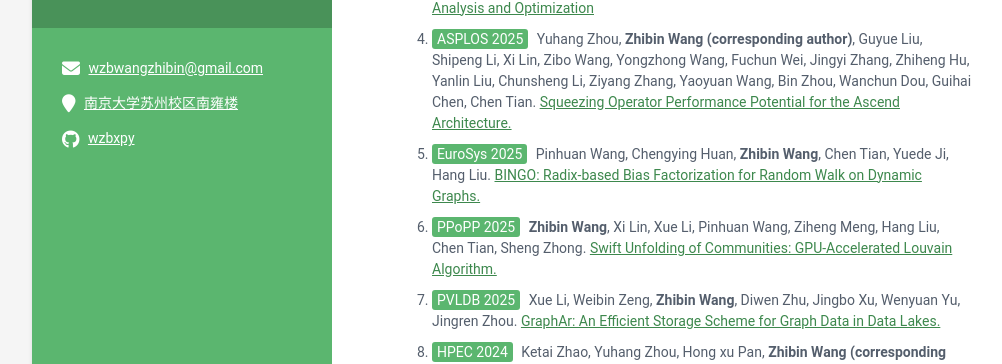
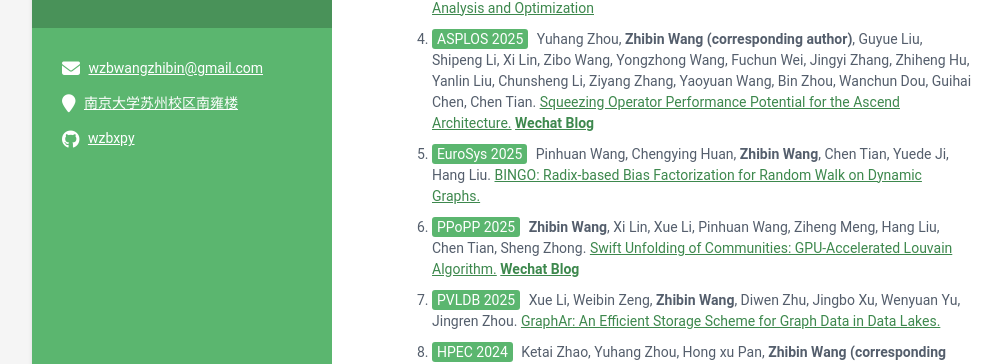
Before and after one commit to wzbxpy/wzbxpy.github.io, a Jekyll site: the page built from publication.md, in a window 1280 px wide. Shown: the part 426-790 px from the top of the page, without its empty margins (108-1110 px from the left). Built offline with Jekyll 4.4.1, drawn with Linux system fonts in a browser that asks for light colours; our own code applies the rules of GitHub Pages for plain Markdown files.

Commit message:
add blog link

```diff
--- a/publication.md
+++ b/publication.md
@@ -9,13 +9,13 @@
 
   1. <span class="conference">ATC 2025</span> Yuhang Zhou, Zibo Wang, __Zhibin Wang (corresponding author)__, Ruyi Zhang, Chen Tian, Xiaoliang Wang, Wanchun Dou, Guihai Chen, Binqiang Wang, Yonghong Tian, Yan Zhang, Hui Wang, Fuchun Wei, Boquan Sun, Jingyi Zhang, Bin She, Teng Su, Yifan Yao, Chunsheng Li, Ziyang Zhang, Yaoyuan Wang, Bin Zhou, Guyue Liu [Accelerating Model Training on Ascend Chips: An Industrial System for Profiling, Analysis and Optimization](paper/atc25-final684.pdf)
 
-  1. <span class="conference">ASPLOS 2025</span> Yuhang Zhou, __Zhibin Wang (corresponding author)__, Guyue Liu, Shipeng Li, Xi Lin, Zibo Wang, Yongzhong Wang, Fuchun Wei, Jingyi Zhang, Zhiheng Hu, Yanlin Liu, Chunsheng Li, Ziyang Zhang, Yaoyuan Wang, Bin Zhou, Wanchun Dou, Guihai Chen, Chen Tian. [Squeezing Operator Performance Potential for the Ascend Architecture.](https://cs.nju.edu.cn/tianchen/lunwen/2025/asplos25-yuhang.pdf)
+  1. <span class="conference">ASPLOS 2025</span> Yuhang Zhou, __Zhibin Wang (corresponding author)__, Guyue Liu, Shipeng Li, Xi Lin, Zibo Wang, Yongzhong Wang, Fuchun Wei, Jingyi Zhang, Zhiheng Hu, Yanlin Liu, Chunsheng Li, Ziyang Zhang, Yaoyuan Wang, Bin Zhou, Wanchun Dou, Guihai Chen, Chen Tian. [Squeezing Operator Performance Potential for the Ascend Architecture.](https://cs.nju.edu.cn/tianchen/lunwen/2025/asplos25-yuhang.pdf) [__Wechat Blog__](https://mp.weixin.qq.com/s/cWVJptOhZyGZhSzjQEs2iA)
 
 
   1. <span class="conference">EuroSys 2025</span> Pinhuan Wang, Chengying Huan, __Zhibin Wang__, Chen Tian, Yuede Ji, Hang Liu. [BINGO: Radix-based Bias Factorization for Random Walk on Dynamic Graphs.](https://cs.nju.edu.cn/tianchen/lunwen/2025/eurosys25-pinhuan.pdf)
 
   1. <span class="conference">PPoPP 2025</span> __Zhibin Wang__, Xi Lin, Xue Li, Pinhuan Wang, Ziheng Meng, Hang Liu, Chen Tian, Sheng Zhong.
-  [Swift Unfolding of Communities: GPU-Accelerated Louvain Algorithm.](https://cs.nju.edu.cn/tianchen/lunwen/2025/ppopp25-zhibin.pdf)
+  [Swift Unfolding of Communities: GPU-Accelerated Louvain Algorithm.](https://cs.nju.edu.cn/tianchen/lunwen/2025/ppopp25-zhibin.pdf) [__Wechat Blog__](https://mp.weixin.qq.com/s/CgUAl4LySEOFV_LRSbwgBQ)
 
 
   1. <span class="conference">PVLDB 2025</span> Xue Li, Weibin Zeng, __Zhibin Wang__, Diwen Zhu, Jingbo Xu, Wenyuan Yu, Jingren Zhou.
```
